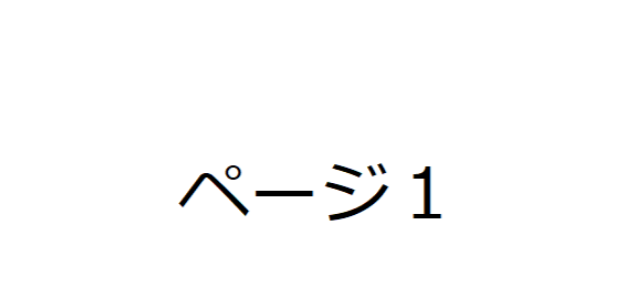
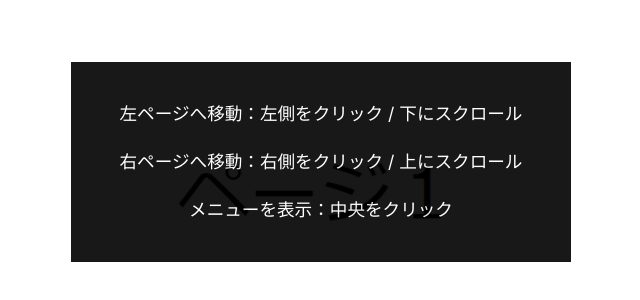
Before and after one commit to erton26/viewer_demo, a Vue app: page / in a window 1280 px wide. Shown: the part 238-538 px from the top of the page, without its empty margins (319-959 px from the left). Built offline with nearby package versions, Linux system fonts and the light colour scheme; the HTML template or start-up script is replaced by a standard one.

Commit message:
Added guide at the start

```diff
--- a/src/components/Viewer/Viewer.vue
+++ b/src/components/Viewer/Viewer.vue
@@ -6,6 +6,9 @@
   import { ref, computed, onMounted } from 'vue';
   import exampleChapterJson from '../../../public/assets/chapter/example_chapter.json';
   import type { Chapter } from './types';
+
+  const showMenu = ref<boolean>(false);
+  const sliderOn = ref<boolean>(false);
 
   const exampleChapter = exampleChapterJson as unknown as Chapter;
   const totalPageNum: number = exampleChapter.pages.length;
@@ -19,7 +22,10 @@
     }
   });
 
-  const showMenu = ref<boolean>(false);
+  const pointerDown = ref<boolean>(false);
+  function handlePointerDown(event: PointerEvent) {
+    pointerDown.value = true;
+  };
 
   const viewerDiv = ref<HTMLElement | null>(null);
   const clientWidth = ref<number>(0);
@@ -57,9 +63,28 @@
 
 <template>
   <div class="viewer-container" ref="viewerDiv">
-    <ViewerPage :exampleChapter="exampleChapter" :currentPageNum="currentPageNum" :showDoublePage="showDoublePage" />
-    <ViewerControl :totalPageNum="totalPageNum" :showDoublePage="showDoublePage" v-model:currentPageNum="currentPageNum" v-model:showMenu="showMenu" />
-    <ViewerMenu :totalPageNum="totalPageNum" :showMenu="showMenu" v-model:currentPageNum="currentPageNum" />
+    <ViewerPage
+      :exampleChapter="exampleChapter"
+      :currentPageNum="currentPageNum"
+      :showDoublePage="showDoublePage"
+    />
+    <ViewerControl
+      :totalPageNum="totalPageNum"
+      :showDoublePage="showDoublePage"
+      :sliderOn="sliderOn"
+      v-model:currentPageNum="currentPageNum"
+      v-model:showMenu="showMenu"
+      v-model:pointerDown="pointerDown"
+      @pointer-down-event="handlePointerDown"
+    />
+    <ViewerMenu
+      :totalPageNum="totalPageNum"
+      :showMenu="showMenu"
+      v-model:currentPageNum="currentPageNum"
+      v-model:sliderOn="sliderOn"
+      v-model:pointerDown="pointerDown"
+      @pointer-down-event="handlePointerDown"
+    />
   </div>
 </template>
 
--- a/src/components/Viewer/ViewerControl.vue
+++ b/src/components/Viewer/ViewerControl.vue
@@ -4,16 +4,19 @@
   const props = defineProps<{
     totalPageNum: number;
     showDoublePage: boolean;
+    sliderOn: boolean;
   }>();
 
-  const currentPageNum = defineModel<number>('currentPageNum', { required: true });
-  const showMenu = defineModel<boolean>('showMenu', { required: true });
+  const emit = defineEmits(['pointer-down-event']);
+
+  const currentPageNum = defineModel<number>("currentPageNum", { required: true });
+  const showMenu = defineModel<boolean>("showMenu", { required: true });
+  const pointerDown = defineModel<boolean>("pointerDown", { required: true });
 
   const controlDiv = ref<HTMLElement | null>(null);
-  const cursorClass = ref<string>("menuClosed");
-
+  const cursorClass = ref<string>("default");
   function updateCursor(event: { clientX: number; }) {
-    if (!controlDiv.value) return;
+    if (!controlDiv.value || !pointerDown.value) return;
 
     const menuAreaWidth = 300;
     const { clientWidth } = controlDiv.value;
@@ -34,7 +37,9 @@
     }
   };
 
+  // sliderでページ移動している祭、他の移動手段ができないように
   const pageChange = computed((): number => {
+    if (props.sliderOn) return 0;
     return props.showDoublePage ? 2 : 1;
   });
 
@@ -70,6 +75,7 @@
 <template>
   <div class="control"
     :class="{
+      'default-cursor': cursorClass === 'default',
       'next-page-cursor': cursorClass === 'next',
       'menu-closed-cursor': cursorClass === 'menuClosed',
       'menu-opened-cursor': cursorClass === 'menuOpened',
@@ -79,6 +85,7 @@
     @mousemove="updateCursor"
     @click="handleMouseClick"
     @wheel="handleMouseScroll"
+    @pointerdown="emit('pointer-down-event');"
     ref="controlDiv"
   >
   </div>
@@ -89,6 +96,10 @@
   position: fixed;
   height: 100vh;
   width: 100vw;
+}
+
+.default-cursor {
+  cursor: default;
 }
 
 .next-page-cursor {
--- a/src/components/Viewer/ViewerMenu.vue
+++ b/src/components/Viewer/ViewerMenu.vue
@@ -6,8 +6,11 @@
     showMenu: boolean;
   }>();
 
-  const currentPageNum = defineModel<number>('currentPageNum', { required: true });
-  const sliderOn = ref<boolean>(false);
+  const emit = defineEmits(['pointer-down-event']);
+
+  const currentPageNum = defineModel<number>("currentPageNum", { required: true });
+  const sliderOn = defineModel<boolean>("sliderOn" , { required: true });
+  const pointerDown = defineModel<boolean>("pointerDown", { required: true });
   const sliderValueTmp = ref<number>(currentPageNum.value);
 
   // @change="handleSliderChange"で、input sliderを離す時にページ移動させるように
@@ -26,10 +29,26 @@
 
   </div>
 
+  <div class="guide-view menu-background" :class="{ 'hidden': pointerDown === true }" @pointerdown="emit('pointer-down-event');">
+    <div class="guide-text">
+      <span>左ページへ移動：左側をクリック / 下にスクロール</span>
+    </div>
+    <div class="guide-text">
+      <span>右ページへ移動：右側をクリック / 上にスクロール</span>
+    </div>
+    <div class="guide-text">
+      <span>メニューを表示：中央をクリック</span>
+    </div>
+  </div>
+
   <div class="page-number-view menu-background" :class="{ 'hidden': sliderOn === false }">
-    <div class = "slider-page-number page-number">{{ sliderValueTmp }}</div>
+    <div class = "slider-page-number page-number">
+      <span>{{ sliderValueTmp }}</span>
+    </div>
     <hr>
-    <div class = "total-page-number page-number">{{ totalPageNum }}</div>
+    <div class = "total-page-number page-number">
+      <span>{{ totalPageNum }}</span>
+    </div>
   </div>
 
   <div class="menu-header-footer menu-background menu-footer" :class="{ 'hidden': showMenu === false }">
@@ -69,6 +88,23 @@
 .menu-footer {
   bottom: 0px;
   height: 100px;
+}
+
+.guide-view {
+  position: fixed;
+  display: flex;
+  flex-direction: column;
+  justify-content: center;
+  align-items: center;
+  height: 200px;
+  width: 500px;
+
+}
+
+.guide-text {
+  font-size: 1.1rem;
+  color: white;
+  padding: 10px;
 }
 
 .page-number-view {
--- a/src/components/Viewer/ViewerPage.vue
+++ b/src/components/Viewer/ViewerPage.vue
@@ -1,5 +1,5 @@
 <script setup lang="ts">
-  import { ref, computed, defineProps, watch } from 'vue';
+  import { computed, defineProps } from 'vue';
   import type { Chapter, Page } from './types';
 
   const props = defineProps<{
```
